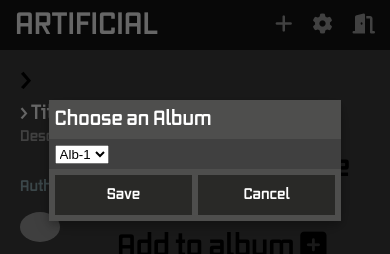
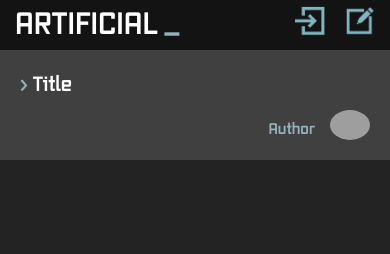
Before and after one commit to Droillex/ArtworksProject, a Flask app: template templates/working.html in a window 390 px wide. Shown: the top 254 px of the page. Run offline with Flask 2, Linux system fonts and the light colour scheme; the template is opened without the code that fills it, so the values that code supplies are empty; some libraries are stand-ins or nearby versions; grey boxes are pictures that could not be loaded.

Commit message:
Исправления для теста на Heroku

```diff
--- a/static/scripts/artworkPage.js
+++ b/static/scripts/artworkPage.js
@@ -14,7 +14,9 @@
     $('#title').html(dat['title']);
     $('#description').html(dat['description']);
     $('#author_name').html(dat['author_name']);
-    $('.author-info').children().eq(1).attr('src',dat['author_logo']);
+    $('.author-info').children().eq(0).attr('href',dat['author_link']);
+    $('.options').children().eq(0).attr('href',dat['work_link']);
+    $('.author-part').children().eq(1).attr('src',dat['author_logo']);
     for (i = 0; i < dat['content'].length; i++)
     {
         let $img = $("<div>", {"class": "artwork-data"});
@@ -27,21 +29,25 @@
 $("#pointer, #title").click(function() {
     if ($flag == true) {
         $("#pointer").css({ 'transform': 'rotate(90deg)' });
-        $('#description').animate({ height: 'show' }, 200);
+        $('#description').stop();
+        $('.options').stop();
+        $('#description').animate({ height: 'show' }, 500);
         $('.options').animate({ height: 'show' }, 500);
         $flag = false;
     } else {
         $("#pointer").css({ 'transform': 'unset' });
+         $('#description').stop();
+        $('.options').stop();
         $('#description').animate({ height: 'hide' }, 500);
         $('.options').animate({ height: 'hide' }, 500);
         $flag = true;
     }
 });
 
-$("#to_alb").click(function() {
-    $("#saveModal").css({ 'display': 'block' });
-})
+// $("#to_alb").click(function() {
+//     $("#saveModal").css({ 'display': 'block' });
+// })
 
-$(".exit").click(function() {
-    $("#saveModal").css({ 'display': 'none' });
-})
+// $(".exit").click(function() {
+//     $("#saveModal").css({ 'display': 'none' });
+// })
--- a/static/styles/style.css
+++ b/static/styles/style.css
@@ -48,6 +48,11 @@
     color: #ffffff;
     font-size: 30px;
     text-transform: uppercase;
+}
+
+.headerLogo:hover
+{
+    color: #94b2b9;
 }
 
 /*.headerLogo::after
@@ -496,7 +501,7 @@
 a
 {
     text-decoration: none;
-    color: inherit;
+    color: #94b2b9;
 }
 
 
@@ -508,8 +513,8 @@
 
 
 
+/*artwork*/
 
-//Artwork
 .artwork-container {
     /* display: flex; */
     color: white;
@@ -530,41 +535,47 @@
 }
 
 .artwork-info {
-    padding: 25px;
+    padding: 20px;
     font-size: 30px;
-    /* position: fixed; */
-    /* right: 0; */
     box-sizing: border-box;
-    /* width: 350px; */
-    /* height: 100vh; */
     word-break: break-word;
     display: flex;
     justify-content: space-between;
     background-color: #404040;
 }
 
-#description,
-#author_logo {
-    font-size: 20px;
-    /* color: #94b2b9; */
+.author-part {
+    height: 50px;
 }
 
 #description {
     color: #a2a2a2;
-    font-size: 15px;
+    font-size: 18px;
+    clear: left;
+    display: none;
+    padding: 0 15px;
 }
 
 #author_name {
-    font-size: 15px;
+    font-size: 18px;
     float: left;
     line-height: 50px;
     margin-right: 15px;
     color: #94b2b9;
 }
 
+.author-info {
+    display: flex;
+    flex-direction: column;
+    align-items: flex-end;
+    justify-content: space-between;
+    width: 40%;
+}
+
 #title {
     font-size: 30px;
     color: #ffffff;
+    cursor: pointer;
 }
 
 .author-info img {
@@ -572,8 +583,66 @@
     border-radius: 50%;
 }
 
-#title::before {
-    content: '>';
+section {
+    width: 60%;
+}
+
+#title,
+#pointer {
+    line-height: 50px;
+}
+
+#pointer {
+    font-size: 30px;
+    float: left;
+    margin-right: 5px;
+    transition: all 0.3s ease-in-out 0s;
+    color: #94b2b9;
+    cursor: pointer;
+}
+
+#pointer:hover {
+    color: #ffffff;
+}
+
+.options {
+    display: none;
+    font-size: 15px;
+    cursor: pointer;
+    text-align: center;
+    width: 50%;
+    color: #eee;
+}
+
+#source,
+#to_alb {
+    padding: 2%;
+    background-color: #94b2b9;
+    color: white;
+}
+
+#source {
+    margin: 10px 0;
+}
+
+#to_alb:hover
+{
+    color: #ffffff;
+}
+
+
+/*saveModal*/
+
+#selectAlb {
+    border: none;
+    width: 100%;
+    height: 30px;
+    font-family: 'Vox', 'Righteous', cursive;
+    outline: none;
+}
+
+option {
+    outline: none;
 }
 
 @media screen and (max-width: 960px) {
@@ -618,13 +687,13 @@
     }
     .author-info {
         display: flex;
-        align-items: center;
         justify-content: flex-end;
     }
     .artwork-info {
         flex-direction: column;
         padding: 10px 20px;
     }
+    #pointer,
     #title {
         font-size: 20px;
     }
@@ -632,4 +701,49 @@
         width: 40px;
         border-radius: 50%;
     }
+    section,
+    .author-info,
+    .options {
+        width: 100%;
+    }
+    #author_name {
+        line-height: 40px;
+        font-size: 15px;
+    }
+    .author-part {
+        height: 40px;
+    }
 }
+
+@media screen and (max-width: 576px) {
+    .grid-albums {
+        grid-template-columns: 1fr;
+        row-gap: 3%;
+    }
+    .wrap_alb {
+        width: 80vw;
+        height: 60vw;
+    }
+    .albums_head {
+        display: none;
+    }
+    .albums_main {
+        display: block;
+        height: 50px;
+        line-height: 50px;
+        white-space: nowrap;
+        overflow: hidden;
+        text-overflow: ellipsis;
+        margin-bottom: 6%;
+    }
+    .header_item {
+        padding: 5px 10px;
+    }
+    .modal-body,
+    #rename {
+        font-size: 17px;
+    }
+    .modal-content {
+        width: 95%;
+    }
+}
--- a/templates/working.html
+++ b/templates/working.html
@@ -10,24 +10,21 @@
 <body id="album-body">
     <header>
         <div class="header_section">
-            <div class="header_item headerLogo">
-                Artificial
+            <a href="/">
+                <div class="header_item headerLogo logo">
+                    ARTIFICIAL
                 </div>
-            <div class="albums_head">
-                Albums
-            </div>
+            </a>
         </div>
         <div class="header_section">
-            <div class="header_item headerButton" id="plus">
-                <a href="#"><i class="fas fa-plus"></i>
+            <div class="header_item headerButton">
+                <a href="/login">
+                    <img class = 'icon' src="pics/login.png">
                 </a>
             </div>
-            <div class="header_item headerButton" id="settings">
-                <a href="#"><i class="fas fa-cog"></i>
-                    </a>
-            </div>
-            <div class="header_item headerButton exit" id="exit">
-                <a href="#"><i class="fas fa-door-open"></i>
+            <div class="header_item headerButton">
+                <a href="">
+                    <img src="pics/signup.png" class = 'icon'>
                 </a>
             </div>
         </div>
@@ -44,26 +41,30 @@
                 </div>
             </section>
             <div class="author-info">
+                <a href="#" target="_blank">
                     <div class="author-part">
                         <div id="author_name">
                             Author
                         </div>
                         <img src="https://cdna.artstation.com/p/users/avatars/000/018/914/large/48942104e1c425ebe53e388edc107413.jpg?1590694779">
                     </div>
+                </a>
                 <div class="options">
-                    <div id="source">Visit source page <i class="fas fa-external-link-square-alt"></i></div>
-                    <div id="to_alb">Add to album <i class="fas fa-plus-square"></i></div>
+                    <a href="#" target="_blank">
+                        <div id="source">Visit source page</div>
+                    </a>
+                    <div id="to_alb">Add to album</div>
                 </div>
             </div>
         </div>
-        <div class="artwork-data">
+<!--         <div class="artwork-data">
             <img src="https://cdnb.artstation.com/p/assets/images/images/027/439/099/large/anna-nikonova-aka-newmilky-char-dev-3.jpg?1591549784" alt="Picture">
         </div>
         <div class="artwork-data">
             <img src="https://cdna.artstation.com/p/assets/images/images/027/439/102/large/anna-nikonova-aka-newmilky-char-dev-6.jpg?1591549788" alt="Picture">
-        </div>
+        </div> -->
     </main>
-    <div id="saveModal" class="modal">
+    <!-- <div id="saveModal" class="modal">
         <div class="modal-content">
             <div class="modal-header">
                 Choose an Album
@@ -82,7 +83,7 @@
                 <button class="exit">Cancel</button>
             </div>
         </div>
-    </div>
+    </div> -->
 </body>
 
 <script src="scripts/artworkPage.js"></script>
```
Also changed, not shown: parse_page.py (+7 -3 lines), templates/index.html (+4 -4 lines), static/index/AStrending.json, static/index/CGtrending.json. Lines whose indentation alone changed are shown as unchanged.
